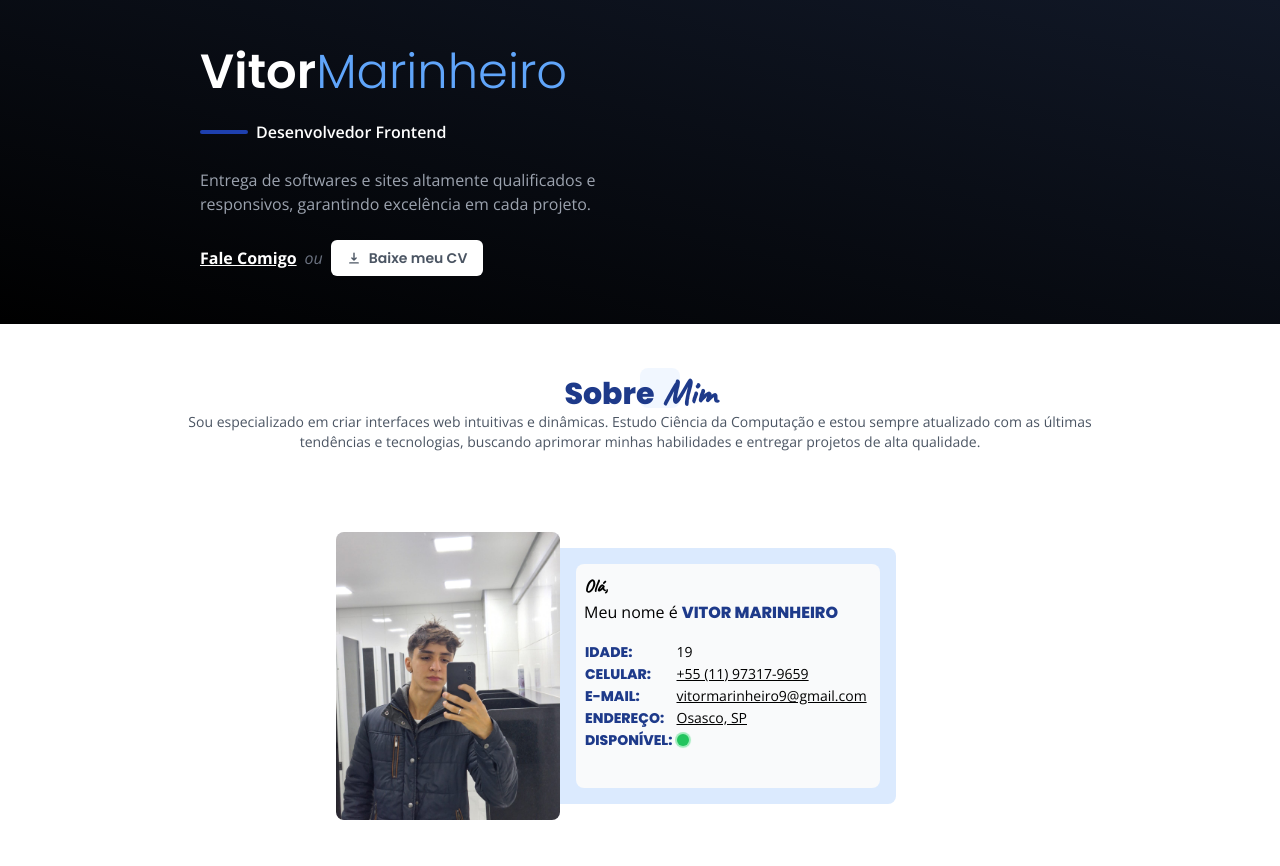
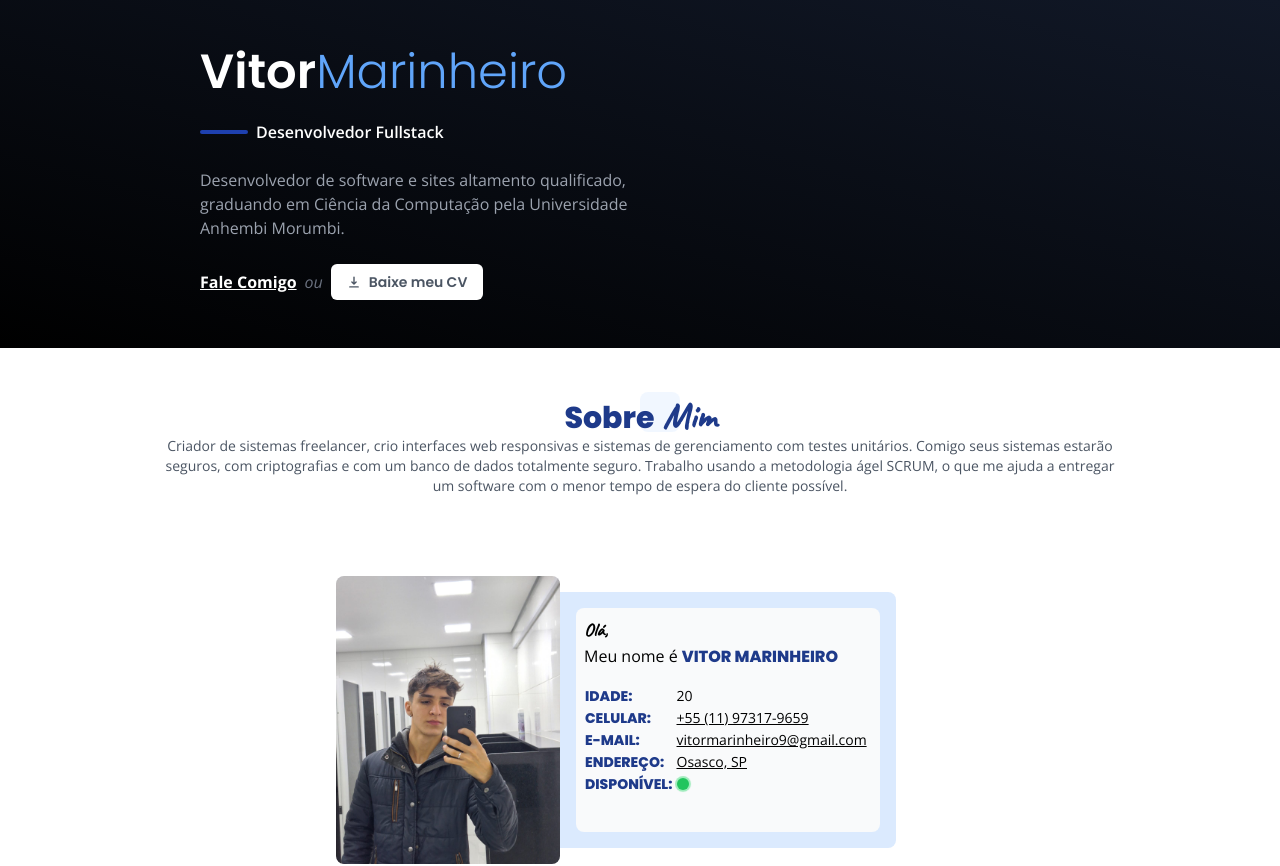
Before and after one commit to vitormarinheiro1/portfolio, a React (Vite) app: page / in a window 1280 px wide. Shown: the top 866 px of the page. Built offline with nearby package versions, Linux system fonts and the light colour scheme.

Commit message:
update hero section and about section

```diff
--- a/src/components/About.tsx
+++ b/src/components/About.tsx
@@ -9,10 +9,12 @@ export function About() {
           <span className="font-handwriting text-4xl">Mim</span>
         </h2>
         <p className="relative text-sm text-gray-600">
-          Sou especializado em criar interfaces web intuitivas e dinâmicas.
-          Estudo Ciência da Computação e estou sempre atualizado com as últimas
-          tendências e tecnologias, buscando aprimorar minhas habilidades e
-          entregar projetos de alta qualidade.
+          Criador de sistemas freelancer, crio interfaces web responsivas e
+          sistemas de gerenciamento com testes unitários.
+          Comigo seus sistemas estarão seguros, com criptografias e com um banco
+          de dados totalmente seguro. Trabalho usando a metodologia ágel SCRUM, o
+          que me ajuda a entregar um software com o menor tempo de espera do cliente
+          possível.
         </p>
         <div className="absolute left-1/2 top-3 z-0 h-10 w-10 rounded-lg bg-blue-100/40" />
       </div>
@@ -34,7 +36,7 @@ export function About() {
                   <td className="font-headline font-bold uppercase text-blue-900">
                     Idade:
                   </td>
-                  <td>19</td>
+                  <td>20</td>
                 </tr>
                 <tr>
                   <td className="font-headline font-bold uppercase text-blue-900">
--- a/src/components/Hero.tsx
+++ b/src/components/Hero.tsx
@@ -14,11 +14,13 @@ export function Hero() {
           </h1>
           <h2 className="font-semibold flex items-center gap-2 text-center md:text-left">
             <div className="h-1 w-12 rounded-full bg-blue-800" />
-            Desenvolvedor Frontend
+            Desenvolvedor Fullstack
           </h2>
           <p className="text-gray-400 my-6 text-center md:text-left">
-            Entrega de softwares e sites altamente qualificados e responsivos,
-            garantindo excelência em cada projeto.
+            {/* Entrega de softwares e sites altamente qualificados e responsivos,
+            garantindo excelência em cada projeto. */}
+            Desenvolvedor de software e sites altamento qualificado, graduando
+            em Ciência da Computação pela Universidade Anhembi Morumbi.
           </p>
 
           <div className="flex items-center gap-2 justify-center md:justify-start">
```
